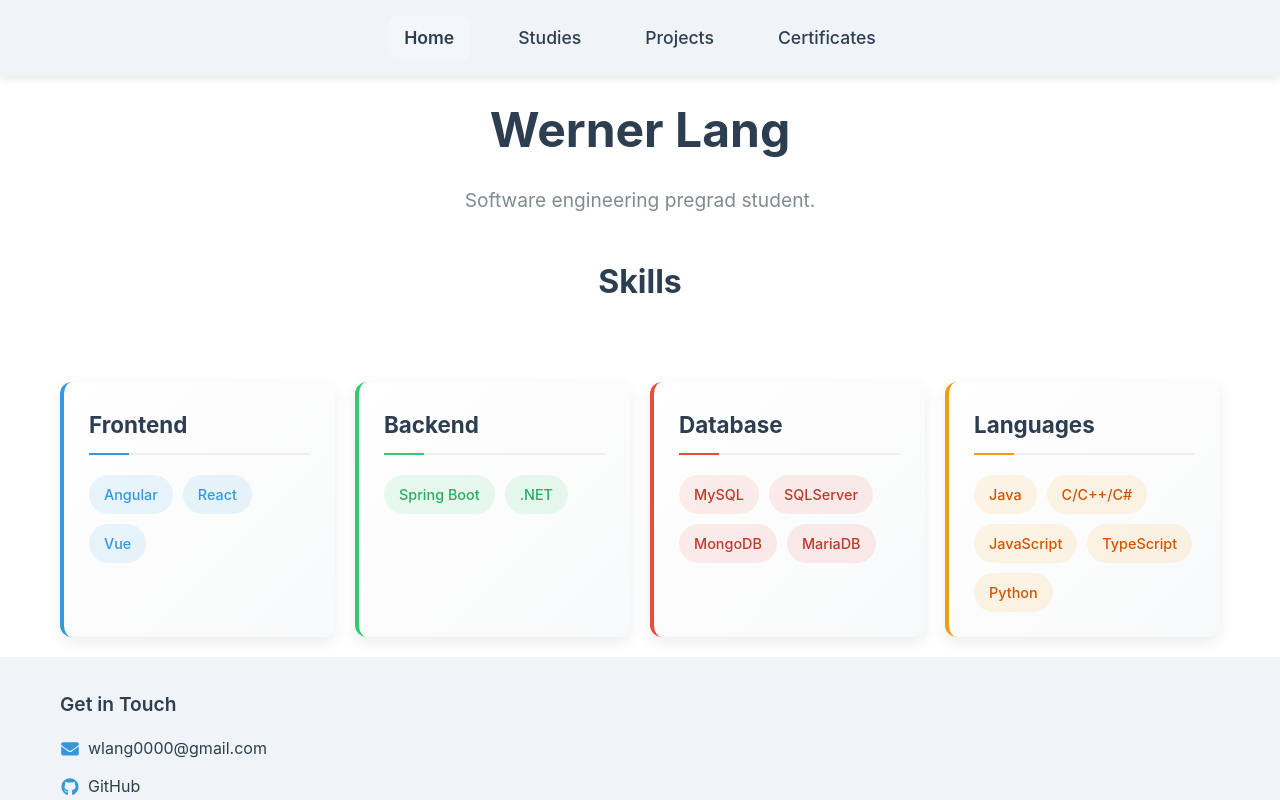
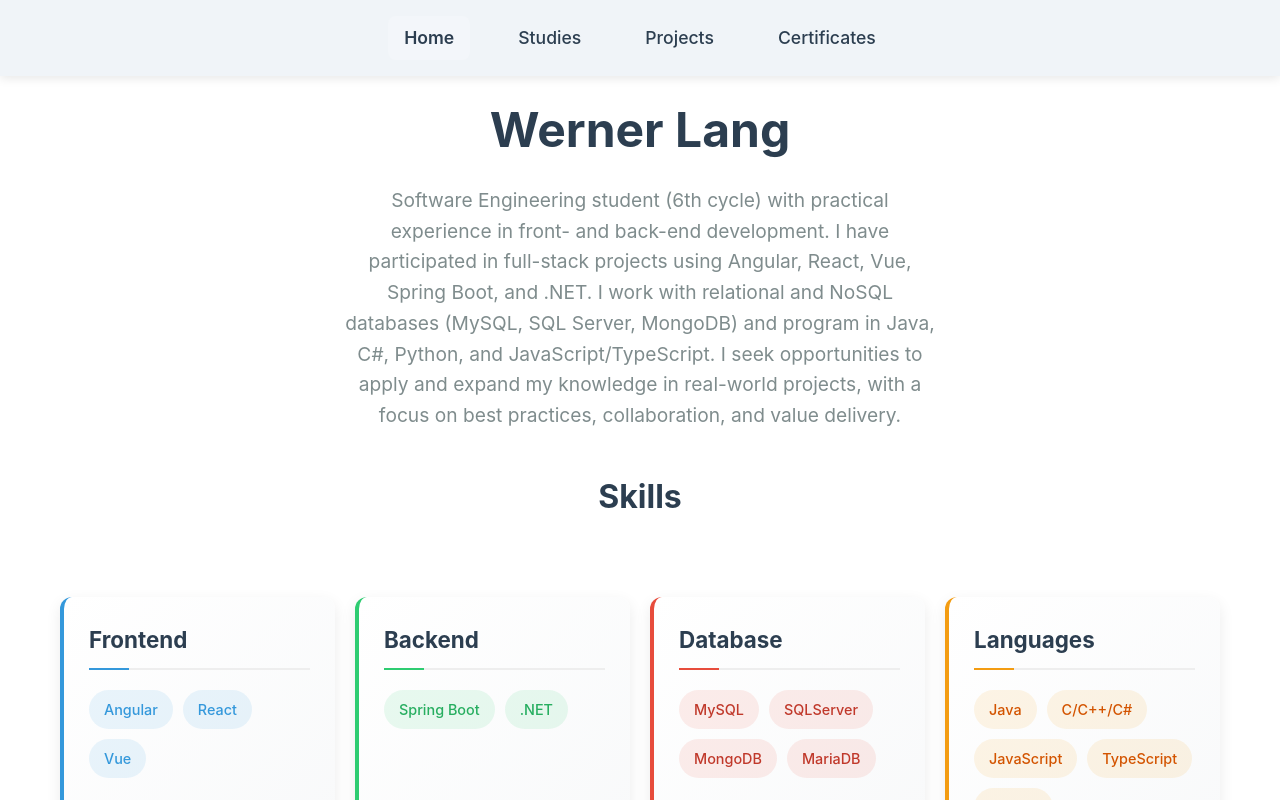
Before and after one commit to 00WernerLang/Curriculum_WebApp, a React (Vite) app: page /home in a window 1280 px wide. Shown: the top 800 px of the page. Built offline with nearby package versions, Linux system fonts and the light colour scheme.

Commit message:
feat(main): update information for home

```diff
--- a/src/components/Footer.jsx
+++ b/src/components/Footer.jsx
@@ -9,10 +9,6 @@
                 <div className="footer-section">
                     <h3 className="footer-title">Get in Touch</h3>
                     <div className="contact-info">
-                        <div className="contact-item">
-                            <FaEnvelope className="contact-icon" />
-                            <a href="mailto:wlang0000@gmail.com">wlang0000@gmail.com</a>
-                        </div>
                         <div className="contact-item">
                             <FaGithub className="contact-icon" />
                             <a
--- a/src/pages/Home.jsx
+++ b/src/pages/Home.jsx
@@ -8,7 +8,12 @@
         <div>
             <header>
                 <h1>Werner Lang</h1>
-                <p className="subtitle">Software engineering pregrad student.</p>
+                <p className="subtitle">Software Engineering student (6th cycle) with practical experience in front- and
+                    back-end development. I have participated in full-stack projects using Angular, React, Vue, Spring
+                    Boot, and .NET.
+                    I work with relational and NoSQL databases (MySQL, SQL Server, MongoDB) and program in Java, C#,
+                    Python, and JavaScript/TypeScript. I seek opportunities to apply and expand my knowledge in
+                    real-world projects, with a focus on best practices, collaboration, and value delivery.</p>
             </header>
 
             <section id="skills">
```
